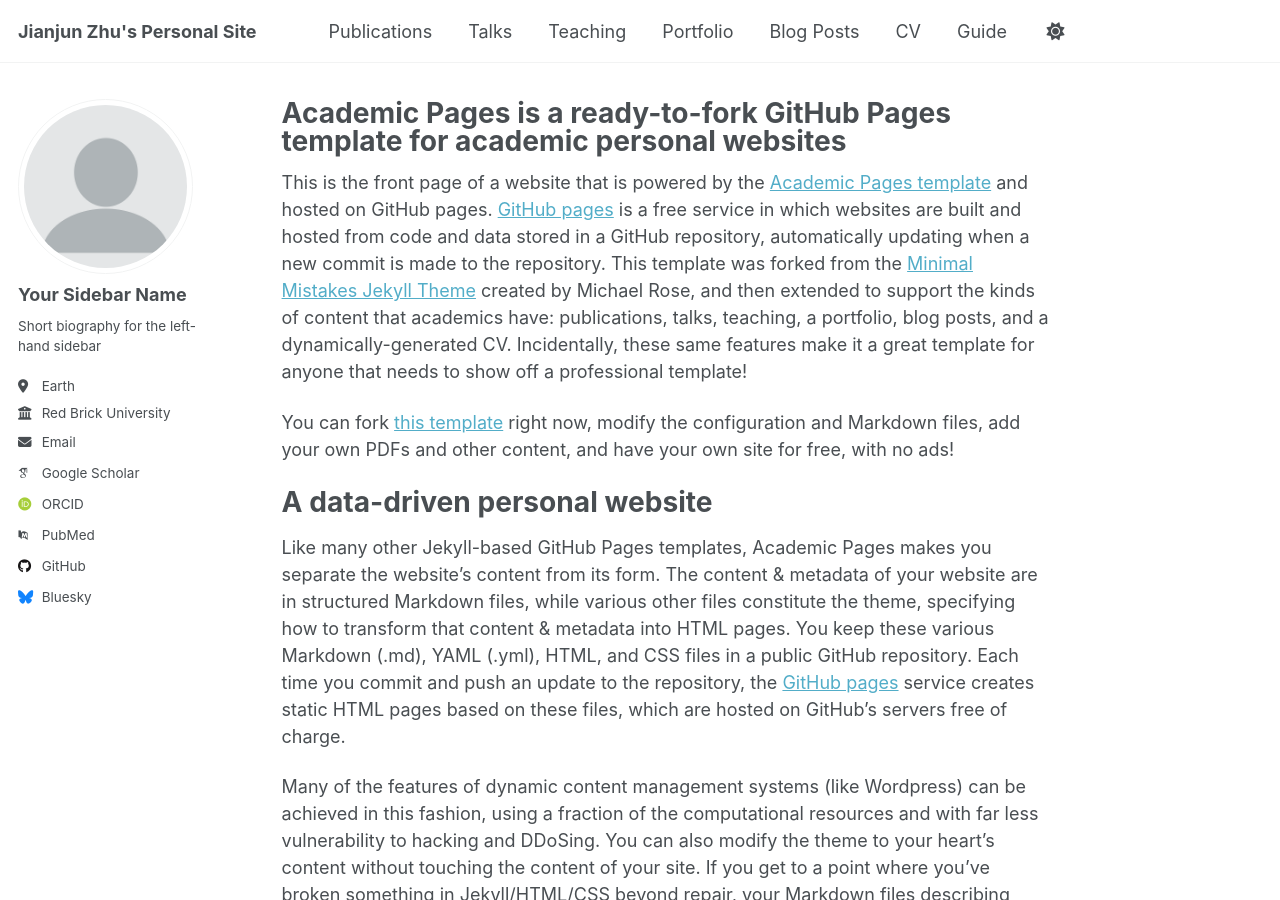
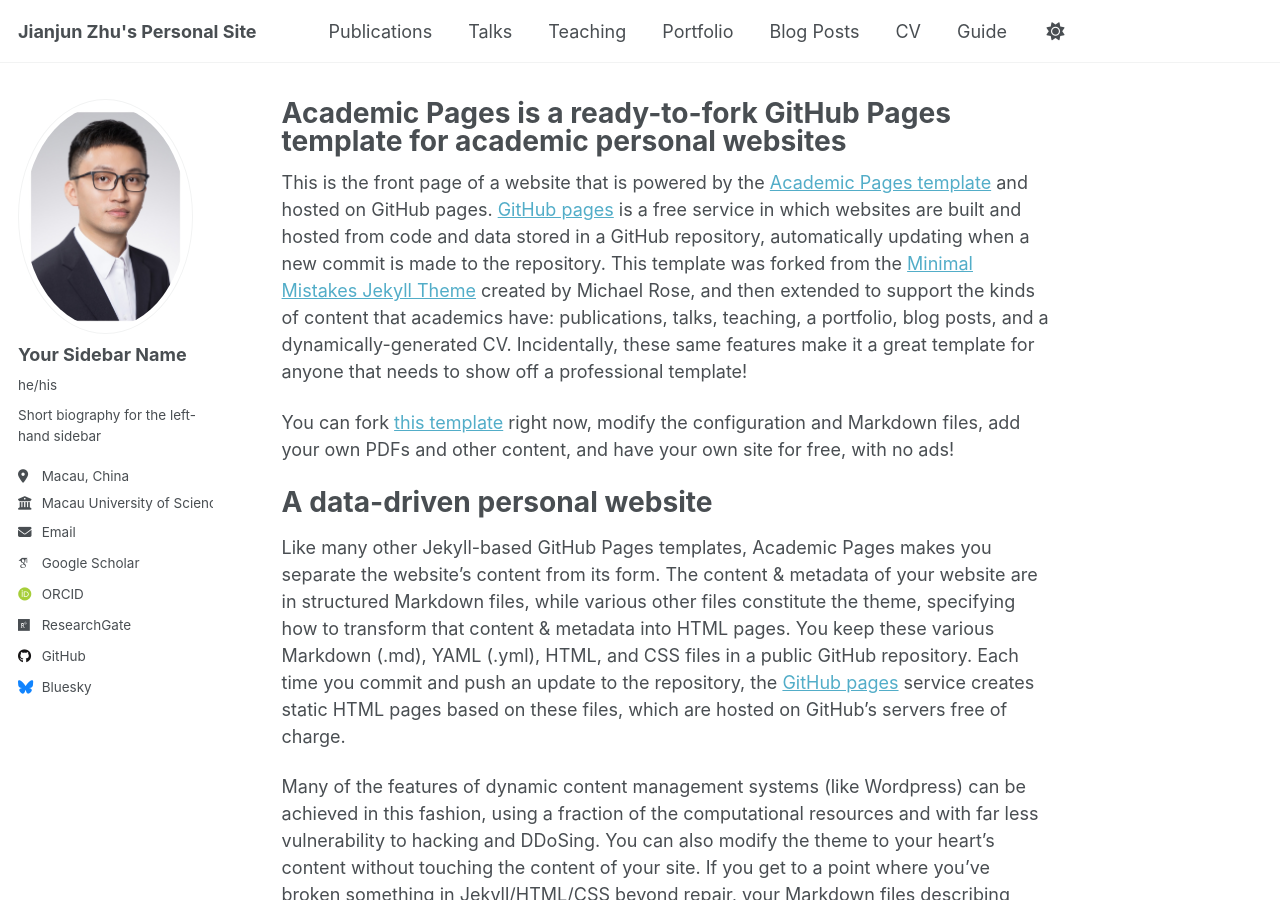
Before and after one commit to JianjunZhu/JianjunZhu.github.io, a Jekyll site: the page built from _pages/about.md, in a window 1280 px wide and 900 px high. Built offline with Jekyll 4.4.1, drawn with Linux system fonts in a browser that asks for light colours; some web fonts are replaced; a script that is not in the unit is left out.

Commit message:
Update _config.yml

```diff
--- a/_config.yml
+++ b/_config.yml
@@ -22,32 +22,32 @@ repository               : "academicpages/academicpages.github.io"
 #               Additional customization can be done by editing /_includes/author-profile.html
 author:
   # Biographic information
-  avatar           : "profile.png"
+  avatar           : "jjzhu.jpg"
   name             : "Your Sidebar Name"
-  pronouns         : # example: "she/her"
+  pronouns         : "he/his" # example: "she/her"
   bio              : "Short biography for the left-hand sidebar"
-  location         : "Earth"
-  employer         : "Red Brick University"
+  location         : "Macau, China"
+  employer         : "Macau University of Science and Technology"
   uri              : # URL
-  email            : "none@example.org"
+  email            : "jjzhu@must.edu.mo"
 
   # Academic websites
   academia         : # URL
   arxiv            : # URL - Update with the correct link to your profile
-  googlescholar    : "https://scholar.google.com/citations?user=PS_CX0AAAAAJ"
+  googlescholar    : "https://scholar.google.com/citations?user=hDDLo9UAAAAJ&hl=en"
   inspire-hep      : # URL
   impactstory      : # URL
-  orcid            : "http://orcid.org/yourorcidurl"
+  orcid            : "http://orcid.org/0000-0001-5895-7663"
   semantic         : # URL
-  pubmed           : "https://www.ncbi.nlm.nih.gov/pubmed/?term=john+snow"
-  researchgate     : # URL
+  pubmed           :
+  researchgate     : "https://www.researchgate.net/profile/Jianjun-Zhu-11"
   scopus           : # URL
 
   # Repositories and software development
   bitbucket        : # Username - Update with your username on the site
   codepen          : # Username
   dribbble         : # Username
-  github           : "academicpages"
+  github           : "https://github.com/JianjunZhu"
   kaggle           : # Username
   stackoverflow    : # User number or user number and name (i.e., use "1" or "1/jeff-atwood")
 
```
